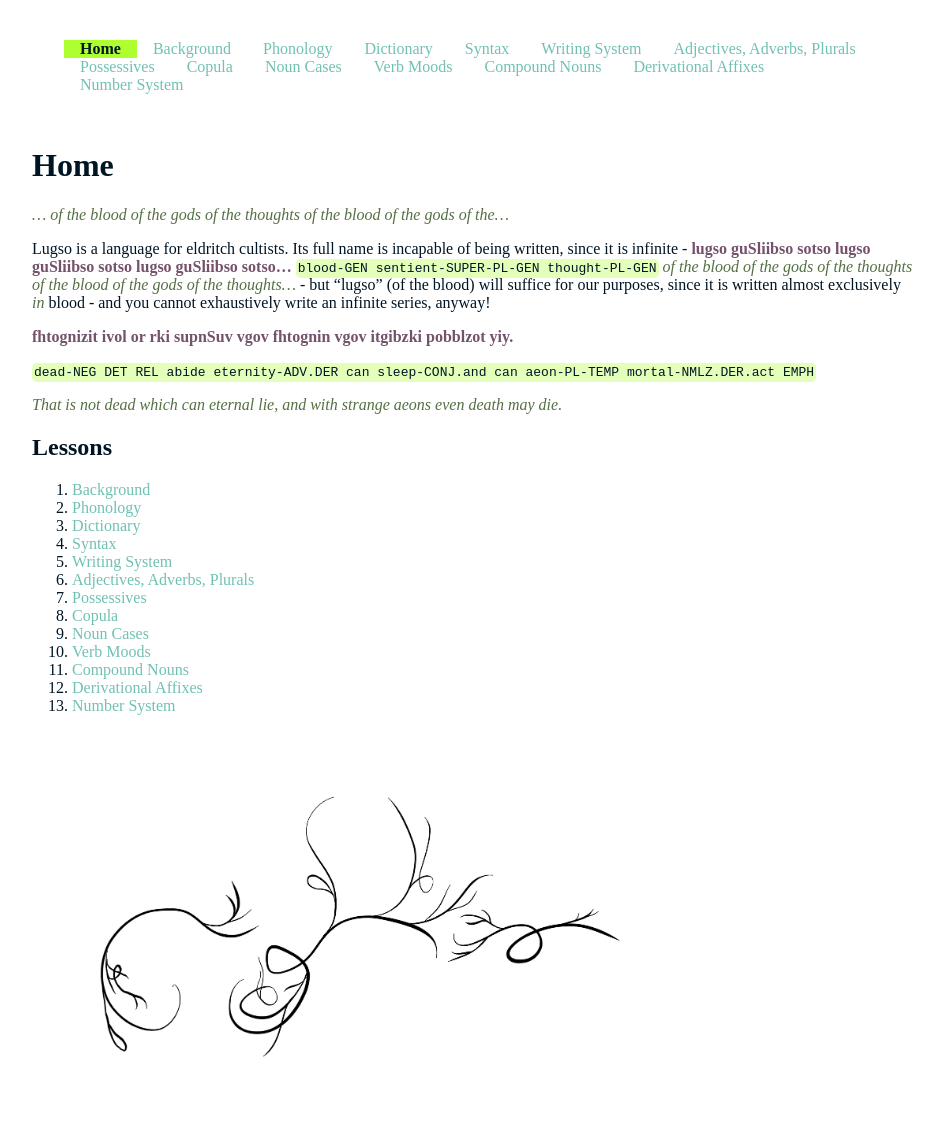
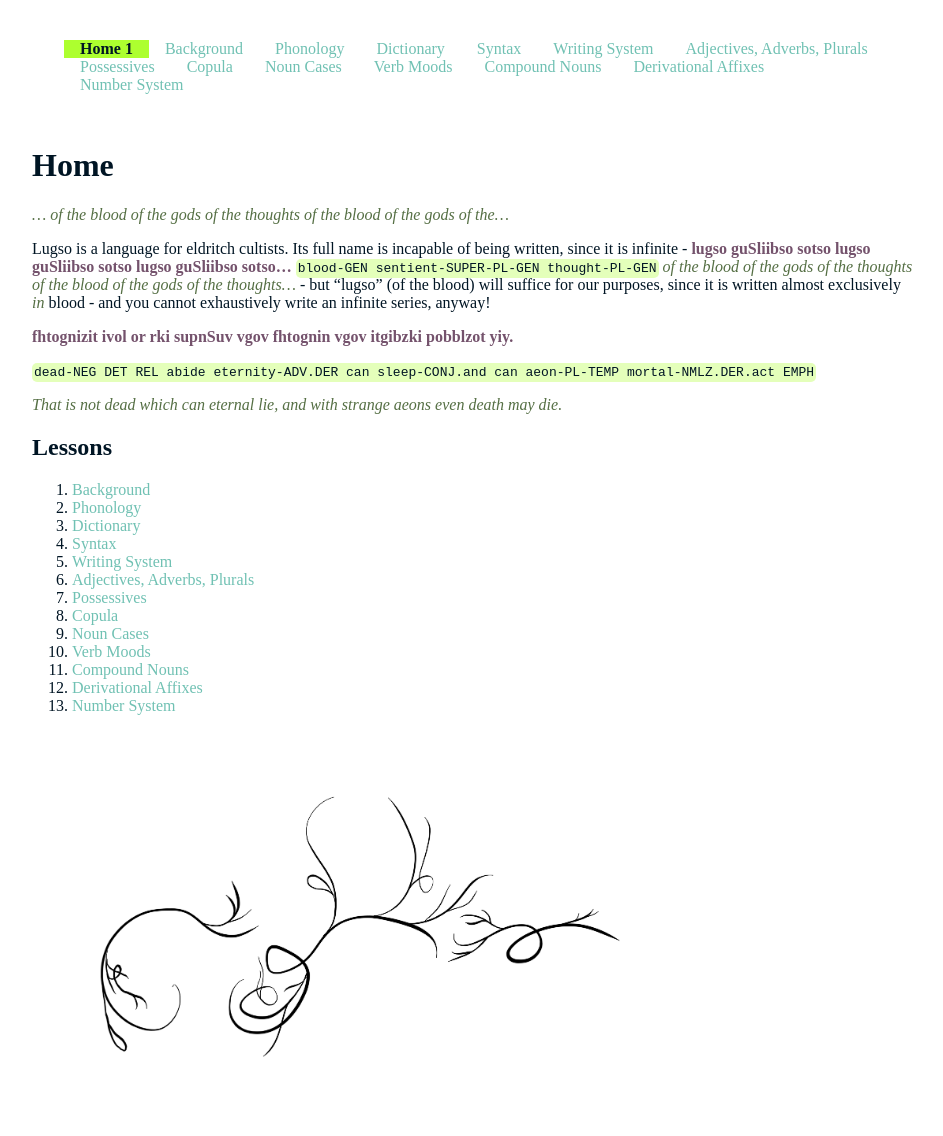
Before and after one commit to 0x70b1a5/lugso, a Jekyll site: the page built from index.md, in a window 1280 px wide. Shown: the whole page, without its empty margins (232-1175 px from the left). Built offline with Jekyll 4.4.1, drawn with Linux system fonts in a browser that asks for light colours.

Commit message:
debug: order in title

```diff
--- a/_layouts/default.html
+++ b/_layouts/default.html
@@ -13,7 +13,7 @@
         {% for node in bages %}
           {% if node.hide != true and node.title != nil %}
               {% if page.url == node.url or page.title == 'Home' and node.title == 'Home' %}
-                <li class="active"><a href="{{ node.url | relative_url }}" class="active">{{node.title}}</a></li>
+                <li class="active"><a href="{{ node.url | relative_url }}" class="active">{{node.title}} {{node.order}}</a></li>
               {% else %}
                 <li><a href="{{ node.url | relative_url }}">{{node.title}}</a></li>
               {% endif %}
```
